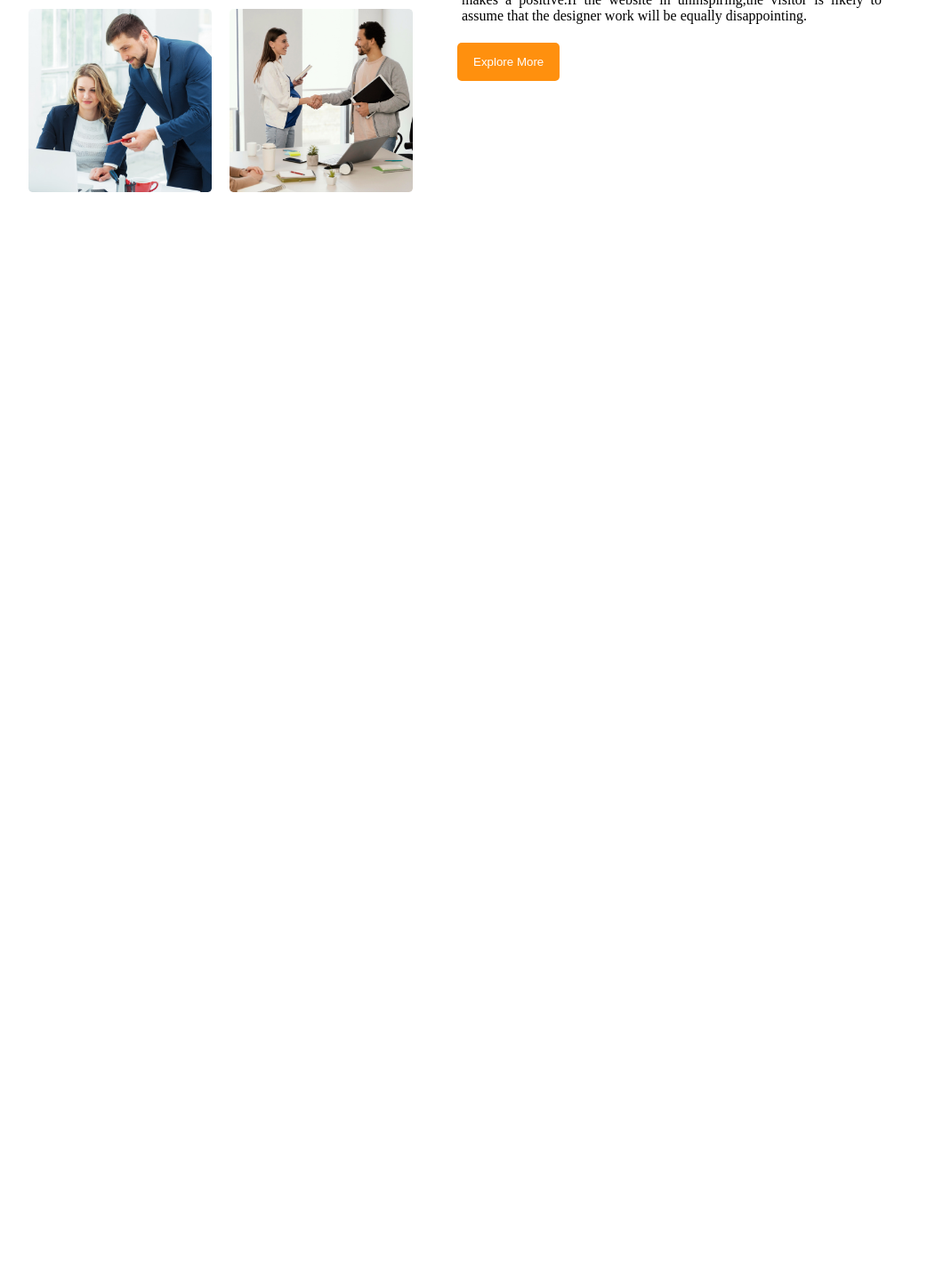
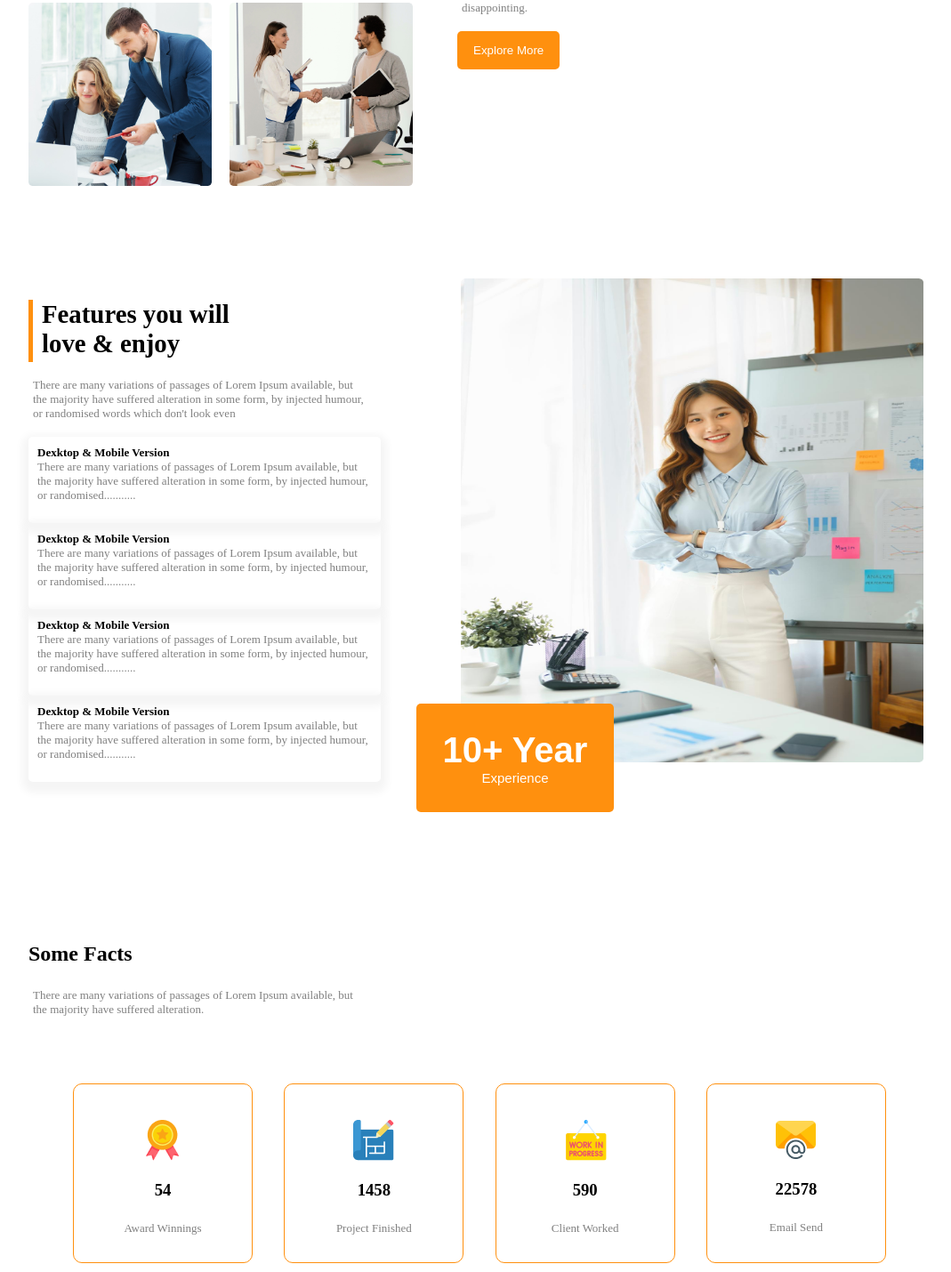
Before and after one commit to mahadiihasan/phassignment2, a plain HTML site: page index.html in a window 1280 px wide. Shown: the part 1110-2540 px from the top of the page at 89% size, without its empty margins (126-1195 px from the left). Before the commit the page ends 1338 px from the top, so only its background shows below. Drawn offline with Linux system fonts and the light colour scheme.

Commit message:
some fact section done

```diff
--- a/index.html
+++ b/index.html
@@ -63,5 +63,79 @@
         </div>
     </section>
 
+    <!-- Girlfriend Section -->
+
+    <section class="gf-class">
+        <div class="gf-class-2">
+            <div class="gf-class-special">
+                <h1>Features you will<br>love & enjoy</h1>
+            </div>
+            <div>
+                <p>There are many variations of passages of Lorem Ipsum available, but the
+                    majority have suffered alteration in some form, by injected humour, or
+                    randomised words which don't look even</p>
+            </div>
+            <div class="gf-class-same">
+                <p><span>Dexktop & Mobile Version</span><br>
+                    There are many variations of passages of Lorem Ipsum available,
+                    but the majority have suffered alteration in some form, by
+                    injected humour, or randomised...........</p>
+            </div>
+            <div class="gf-class-same">
+                <p><span>Dexktop & Mobile Version</span><br>
+                    There are many variations of passages of Lorem Ipsum available,
+                    but the majority have suffered alteration in some form, by
+                    injected humour, or randomised...........</p>
+            </div>
+            <div class="gf-class-same">
+                <p><span>Dexktop & Mobile Version</span><br>
+                    There are many variations of passages of Lorem Ipsum available,
+                    but the majority have suffered alteration in some form, by
+                    injected humour, or randomised...........</p>
+            </div>
+            <div class="gf-class-same">
+                <p><span>Dexktop & Mobile Version</span><br>
+                    There are many variations of passages of Lorem Ipsum available,
+                    but the majority have suffered alteration in some form, by
+                    injected humour, or randomised...........</p>
+            </div>
+        </div>
+        <div class="gf-class-3">
+            <img src="./images/architect.png" alt="gf">
+            <button id="gf-button"><span class="span-year">10+ Year</span><br>Experience</button>
+        </div>
+    </section>
+
+    <!-- Some Facts section -->
+
+    <section class="fact">
+        <div>
+            <h1>Some Facts</h1>
+            <p>There are many variations of passages of Lorem Ipsum available, but<br>the majority have suffered alteration.</p>
+        </div>
+        <section class="fact-inner">
+            <div>
+                <img src="./images/icons/ribon.png" alt="ribon">
+                <h1>54</h1>
+                <p>Award Winnings</p>
+            </div>
+            <div>
+                <img src="./images/icons/projects.png" alt="projects">
+                <h1>1458</h1>
+                <p>Project Finished</p>
+            </div>
+            <div>
+                <img src="./images/icons/customers.png" alt="customers">
+                <h1>590</h1>
+                <p>Client Worked</p>
+            </div>
+            <div>
+                <img src="./images/icons/email.png" alt="email">
+                <h1>22578</h1>
+                <p>Email Send</p>
+            </div>
+        </section>
+    </section>
+
 </body>
 </html>
--- a/style.css
+++ b/style.css
@@ -2,7 +2,7 @@
 
     background-color: #fff4e7;
 }
-.header-section, .grid-class{
+.header-section, .grid-class, .gf-class, .fact{
 
     margin-left: 150px;
     margin-right: 150px;
@@ -44,6 +44,18 @@
 .brand-class h1,p{
 
     padding: 5px;
+}
+
+.brand-class p{
+
+    font-size: 13px;
+    color: grey;
+}
+
+.grid-second-div p{
+
+    font-size: 13px;
+    color: grey;
 }
 
 .explore-btn, .second-button{
@@ -101,3 +113,126 @@
     justify-content: center;
     text-align: justify;
 }
+
+
+/* girlfriend section */
+
+.gf-class{
+
+    display: flex;
+    padding-top: 100px;
+}
+.gf-class-2{
+
+    max-width: 40%;
+}
+
+/* .gf-class-2 > div{
+
+    padding: 5px;
+} */
+
+.gf-class-3{
+    max-width: 60%;
+}
+
+.gf-class-3 > img{
+
+    width: 90%;
+    height: 75%;
+    margin-left: 100px;
+    margin-right: 100px;
+}
+
+.gf-class-special{
+
+    width: 100%;
+    height: 70px;
+    font-size: larger;
+    border-left: 5px #ff900e solid;
+    border-width: 5px;
+    padding-left: 10px;
+}
+
+.gf-class span{
+
+    color: black;
+    font-weight: bold;
+}
+
+.gf-class p{
+
+    font-size: 13px;
+    color: grey;
+}
+
+
+.gf-class-same{
+
+    width: 100%;
+    height: fit-content;
+    box-shadow: 0px 5px 10px 7px whitesmoke;
+    border-color: whitesmoke;
+    border-radius: 5px;
+    padding: 5px;
+}
+
+.gf-class-same > p{
+
+    margin-top: 0px;
+}
+
+#gf-button{
+
+    position: absolute;
+    margin-left: 50px;
+    margin-top: -70px;
+    border-radius: 5px;
+    border-style: none;
+    background-color: #ff900e;
+    color: white;
+    padding: 30px;
+    font-size: 15px;
+}
+
+#gf-button span{
+
+    font-size: 40px;
+    color: white;
+}
+
+/* Some fact class */
+
+.fact-inner{
+
+    display: flex;
+    justify-content: center;
+    justify-content: space-between;
+
+}
+
+.fact-inner div{
+
+    height: 200px;
+    width: 200px;
+    border-style: solid;
+    border-color: #ff900e;
+    border-radius: 10px;
+    border-width: 1px;
+}
+
+.fact-inner{
+
+    text-align: center;
+    margin: 70px 0px 10px 50px;
+}
+
+.fact-inner img{
+    margin-top: 40px;
+}
+
+.fact p{
+
+    font-size: 13px;
+    color: grey;
+}
```
